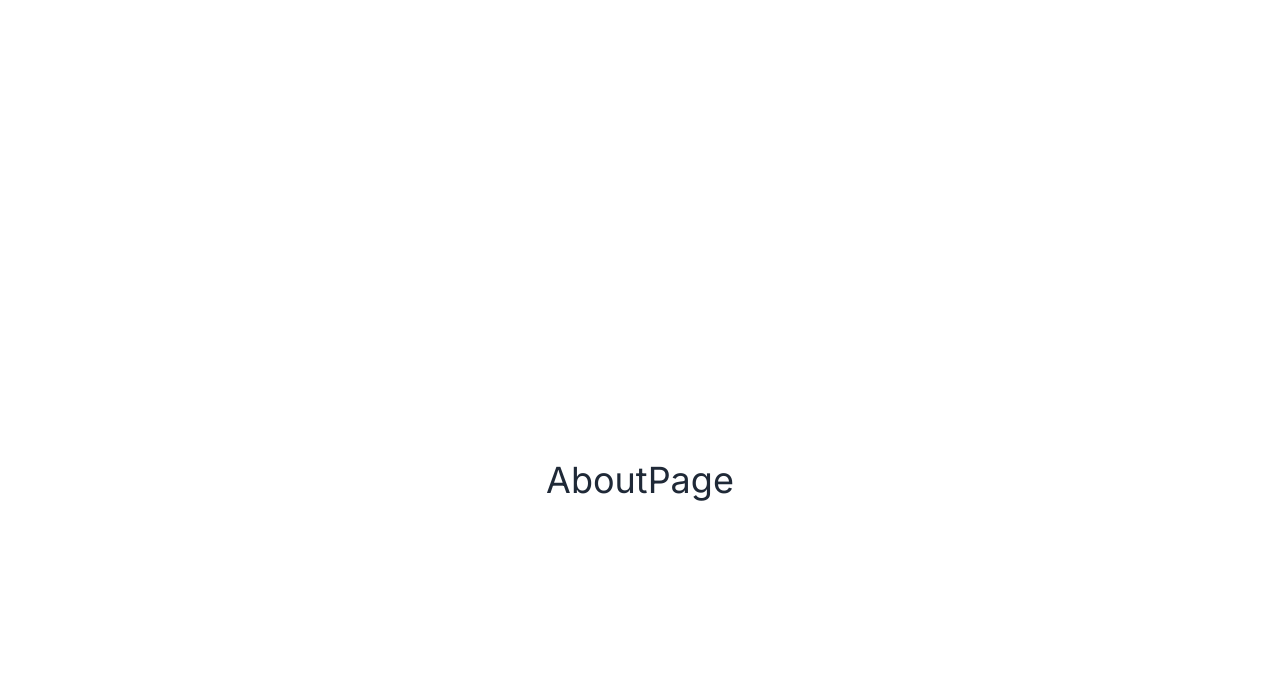
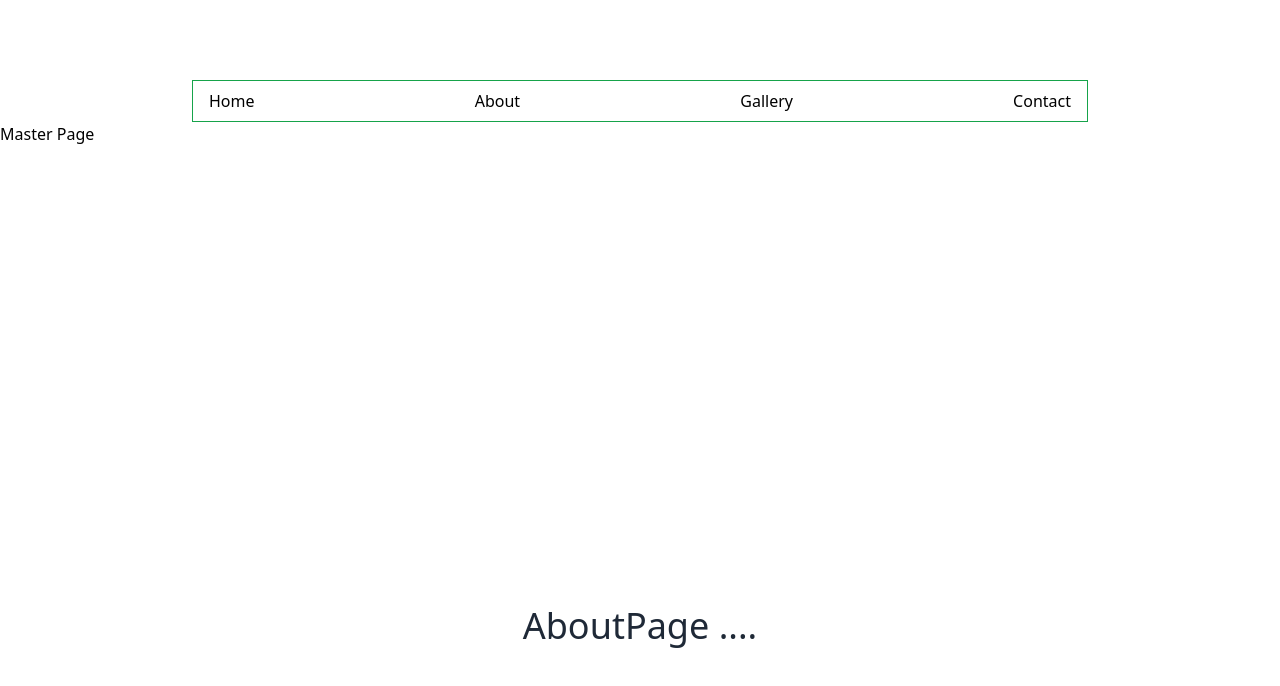
Before and after one commit to AdityaTechnology/Next-JS-Tutorial, a Next.js app: page /about in a window 1280 px wide. Shown: the top 686 px of the page. Built offline with nearby package versions, Linux system fonts and the light colour scheme.

Commit message:
Page Layout Implementation

```diff
--- a/src/app/(pages)/about/page.jsx
+++ b/src/app/(pages)/about/page.jsx
@@ -1,10 +1,12 @@
-import React from "react";
+import Link from "next/link";
 
 function AboutPage() {
 	return (
-		<div className='max-w-4xl mx-auto mt-20 min-h-screen flex justify-center items-center text-4xl text-gray-800'>
-			AboutPage
-		</div>
+		<>
+			<div className='max-w-4xl mx-auto mt-20 min-h-screen flex justify-center items-center text-4xl text-gray-800'>
+				AboutPage ....
+			</div>
+		</>
 	);
 }
 
--- a/src/app/(pages)/gallery/page.jsx
+++ b/src/app/(pages)/gallery/page.jsx
@@ -1,7 +1,11 @@
-import React from "react";
+import Link from "next/link";
 
 function GalleryPage() {
-	return <div>Gallary page</div>;
+	return (
+		<>
+			<div>Gallary page</div>
+		</>
+	);
 }
 
 export default GalleryPage;
--- a/src/app/(pages)/home/page.jsx
+++ b/src/app/(pages)/home/page.jsx
@@ -3,12 +3,7 @@ import Link from "next/link";
 function HomePage() {
 	return (
 		<>
-			<div className='max-w-4xl mx-auto border border-green-600 mt-20 flex justify-between py-2 px-4'>
-				<Link href='/home'>Home</Link>
-				<Link href='/about'>About</Link>
-				<Link href='/gallery'>Gallery</Link>
-				<Link href='/contact'>Contact</Link>
-			</div>
+			<div>Home Page</div>
 		</>
 	);
 }
--- a/src/app/layout.js
+++ b/src/app/layout.js
@@ -1,6 +1,6 @@
 import "./globals.css";
 import { Inter } from "next/font/google";
-
+import Link from "next/link";
 const inter = Inter({ subsets: ["latin"] });
 
 export const metadata = {
@@ -11,7 +11,16 @@ export const metadata = {
 export default function RootLayout({ children }) {
 	return (
 		<html lang='en'>
-			<body className={inter.className}>{children}</body>
+			<body>
+				<div className='max-w-4xl mx-auto border border-green-600 mt-20 flex justify-between py-2 px-4'>
+					<Link href='/home'>Home</Link>
+					<Link href='/about'>About</Link>
+					<Link href='/gallery'>Gallery</Link>
+					<Link href='/contact'>Contact</Link>
+				</div>
+				<h1>Master Page</h1>
+				{children}
+			</body>
 		</html>
 	);
 }
```
